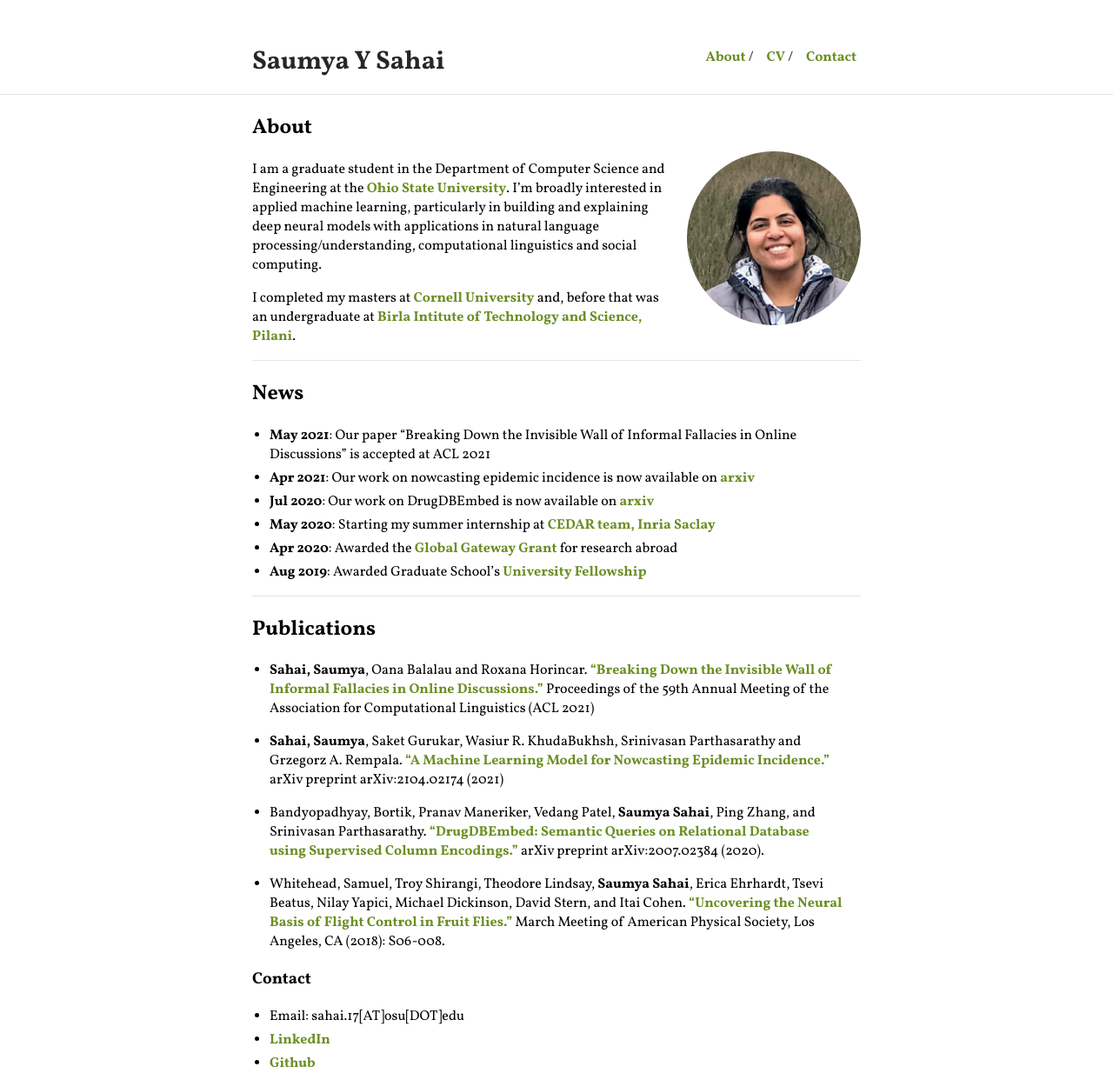
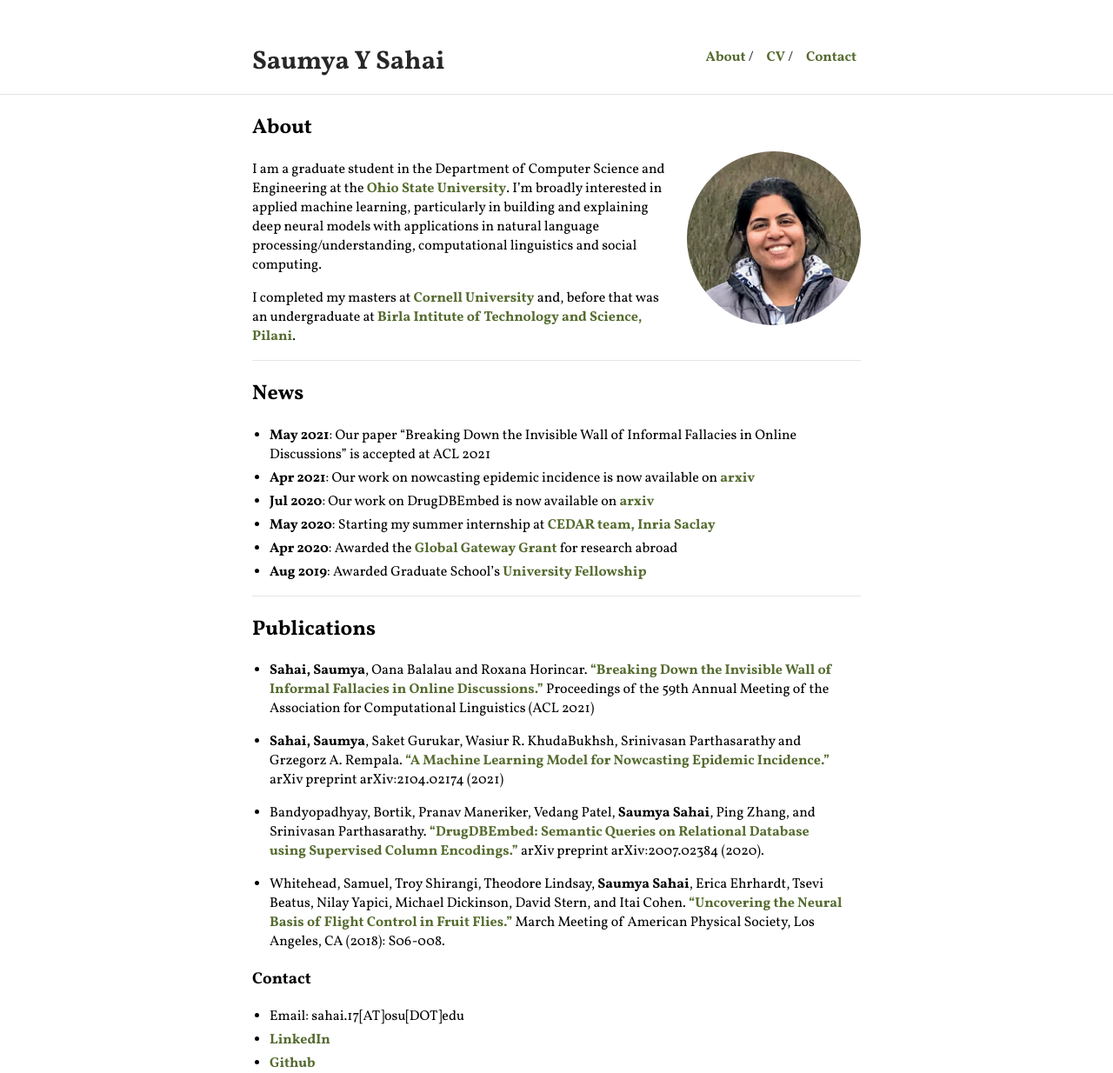
Before and after one commit to sahaisaumya/sahaisaumya.github.io, a Jekyll site: the page built from index.md, in a window 1280 px wide. Shown: the whole page at 87% size. Built offline with Jekyll 4.4.1, drawn with Linux system fonts in a browser that asks for light colours; our own code applies the rules of GitHub Pages for plain Markdown files.

Commit message:
Update vars.scss

```diff
--- a/_sass/vars.scss
+++ b/_sass/vars.scss
@@ -2,7 +2,7 @@
  * Customization Variables
  */
 
-$accent: OliveDrab; //OliveDrab; //#143493; //DodgerBlue; //MediumOrchid;//#b26fe2;//FF0F00;
+$accent: DarkOliveGreen; //OliveDrab; //OliveDrab; //#143493; //DodgerBlue; //MediumOrchid;//#b26fe2;//FF0F00;
 $image-size: 200px;
 
 /*
```
